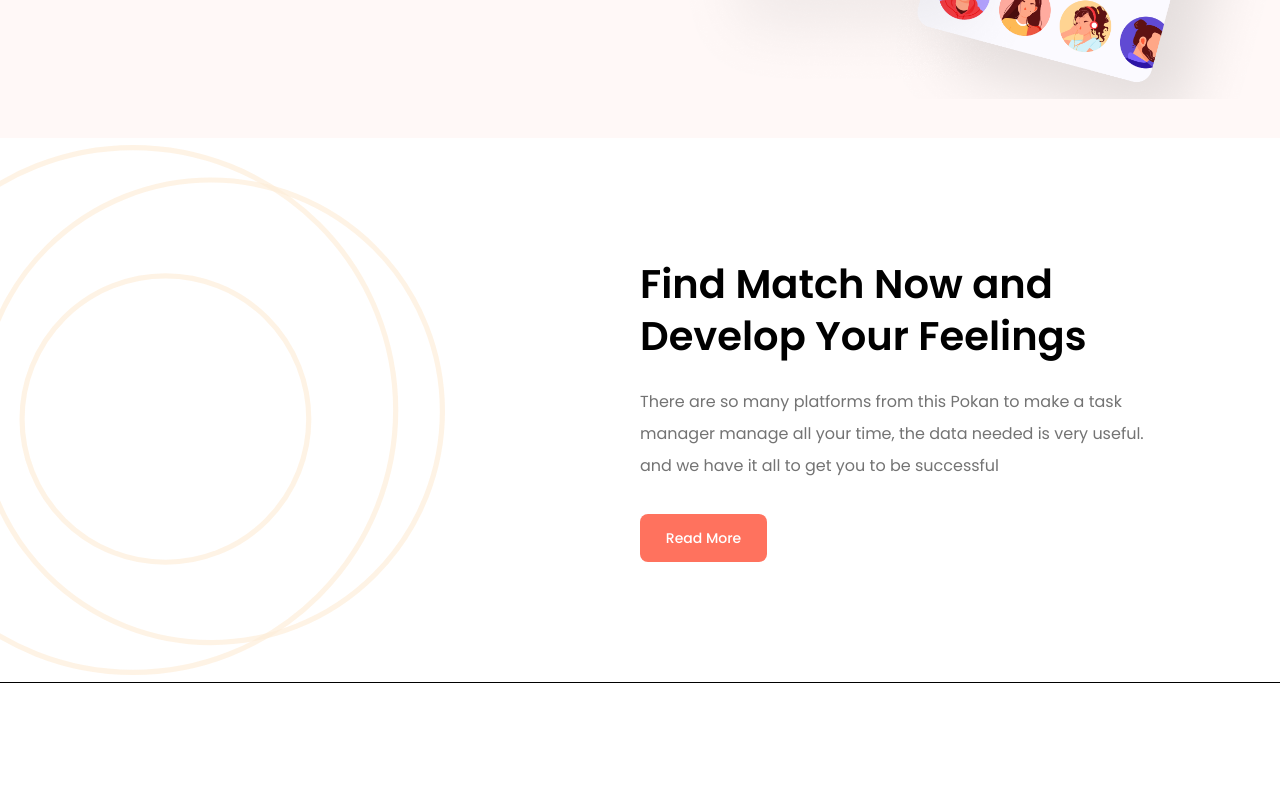
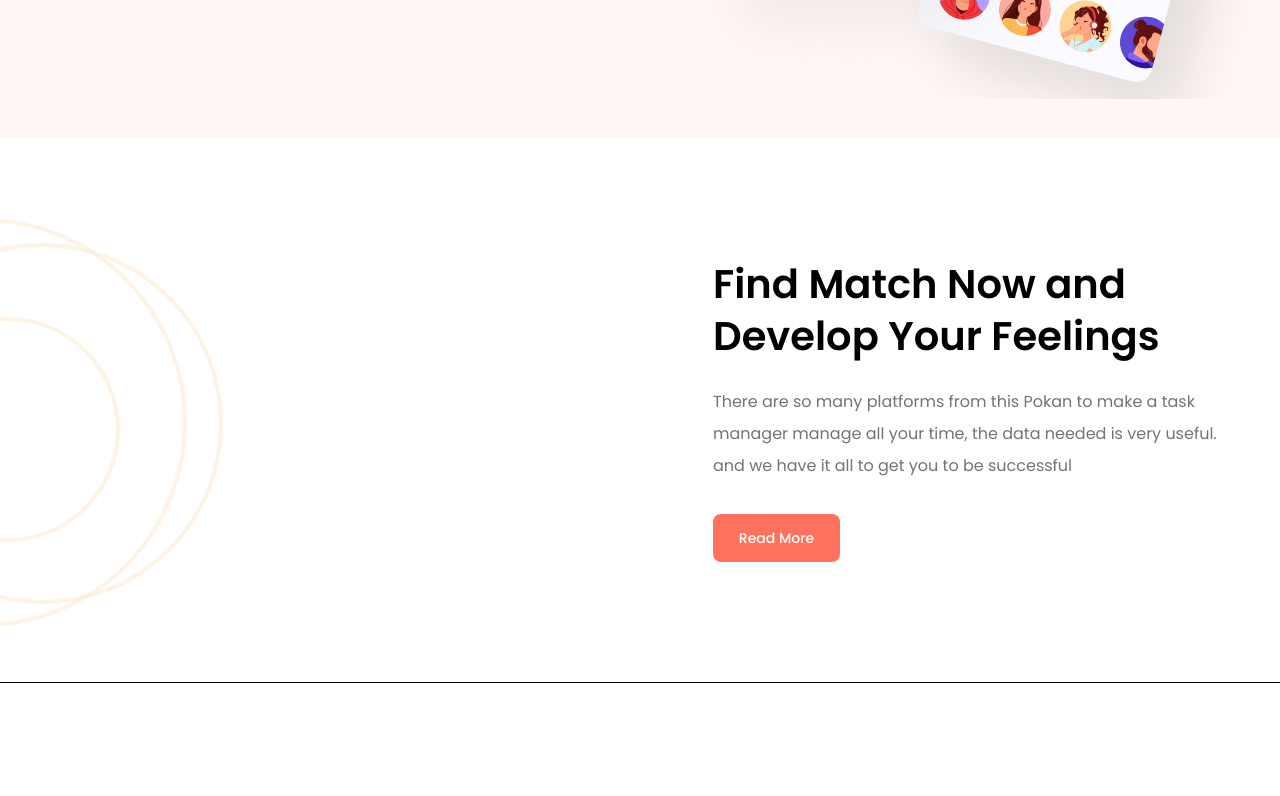
Before and after one commit to reyhanmills/frontend-case-bucheen, a React (Vite) app: page / in a window 1280 px wide. Shown: the part 720-1516 px from the top of the page. Built offline with nearby package versions, Linux system fonts and the light colour scheme.

Commit message:
feat: about section duzenlendi

```diff
--- a/src/components/About.jsx
+++ b/src/components/About.jsx
@@ -2,21 +2,22 @@ import circle from '../assets/circle.svg'
 
 function About() {
     return (
-        <section className='relative h-[544px] w-full bg-white py-16'>
-            <div className='mx-auto flex h-full max-w-[1440px] items-center'>
+        <section className='relative h-[544px] w-full overflow-hidden bg-white'>
+            <img
+                src={circle}
+                alt=""
+                className="absolute left-[-120px] top-[80px] top-1/2 w-[380px"
+            />
 
-                <div className='flex flex-1 items-center'>
-                    <img src={circle} alt="" className='w-[445px]' />
-                </div>
-
-                <div className="flex flex-1 flex-col">
-                    <h2 className='max-w-[527px] text-[40px] font-bold leading-[52px] text-[#000000]'>
+            <div className='relative z-10 mx-auto flex h-full max-w-[1200px] items-center justify-end'>
+                <div className="flex w-[527px] flex-col">
+                    <h2 className='text-[40px] font-bold leading-[52px] text-[#000000]'>
                         Find Match Now and
                         <br />
                         Develop Your Feelings
                     </h2>
 
-                    <p className='mt-6 max-w-[527px] text-[16px] leading-[32px] text-[#737373]'>
+                    <p className='mt-6 text-[16px] leading-[32px] text-[#737373]'>
                         There are so many platforms from this Pokan to make a task manager manage all your time, the data needed is very useful. and we have it all to get you to be successful
                     </p>
 
@@ -24,7 +25,6 @@ function About() {
                         Read More
                     </button>
                 </div>
-
             </div>
         </section>
     )
--- a/src/components/HowItWorks.jsx
+++ b/src/components/HowItWorks.jsx
@@ -15,7 +15,6 @@ function HowItWorks() {
                         <br />
                         Your Relationship
                     </h2>
-                    <div className="mt-12 flex flex-col gap-8">
                     <div className="mt-12 flex flex-col gap-8">
                         <div className="flex items-center">
                             <div className="flex h-[64px] w-[64px] shrink-0 items-center justify-center rounded-full bg-[#FF834F]/30">
@@ -49,7 +48,6 @@ function HowItWorks() {
                     </div>
                 </div>
             </div>
-            </div>
         </section>
     )
 }
```
Lines whose indentation alone changed are shown as unchanged.
